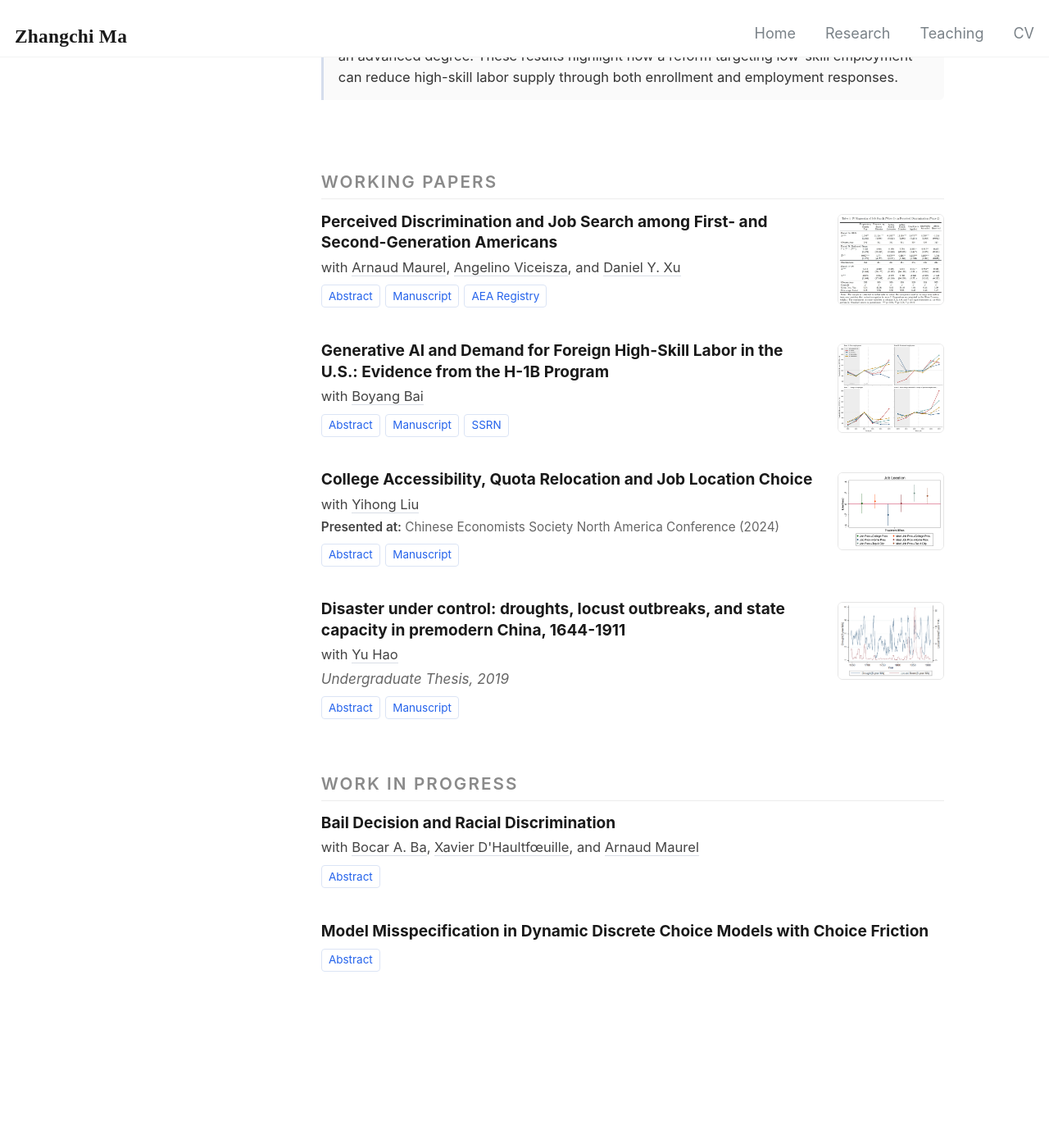
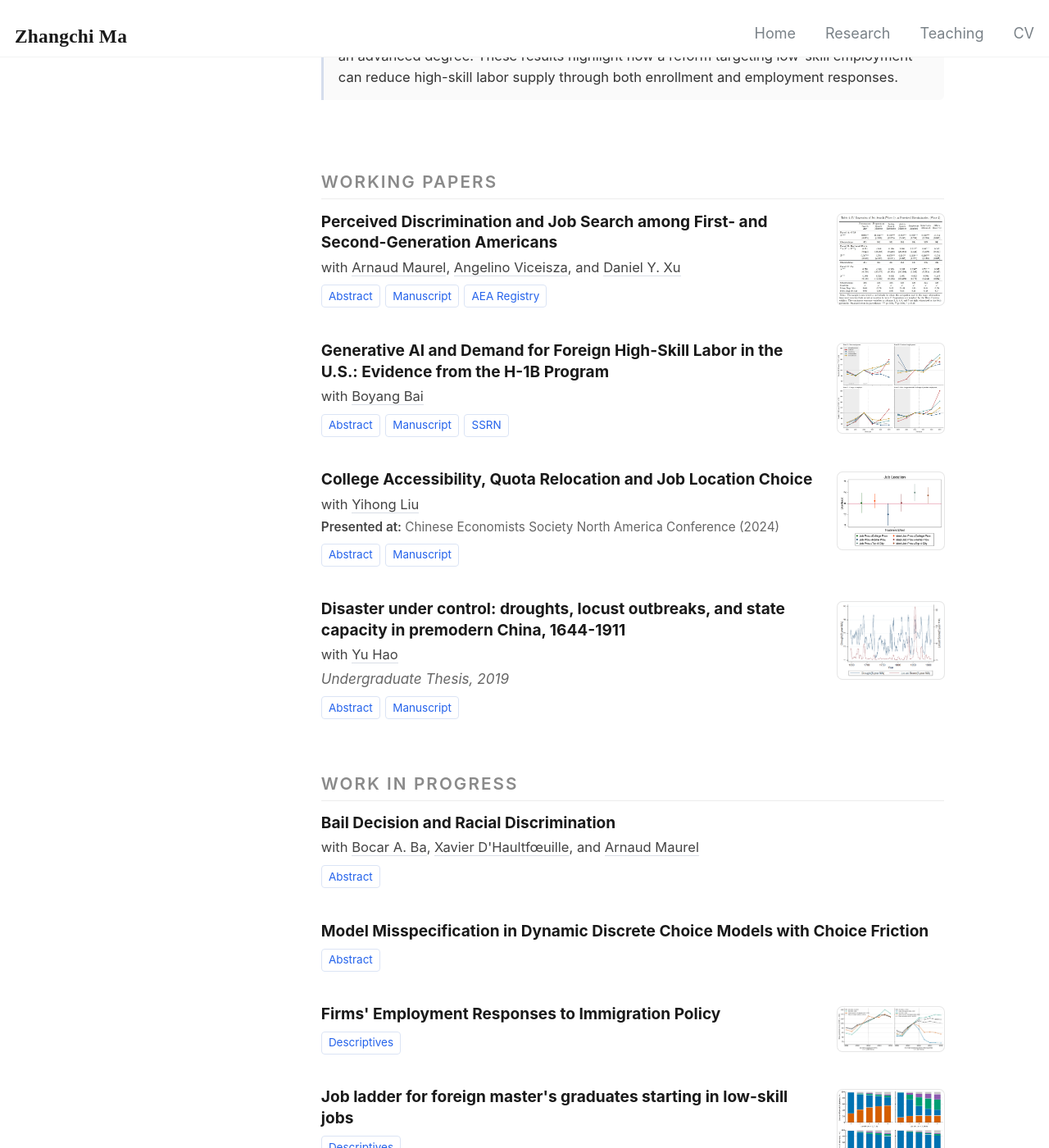
Before and after one commit to henrymzc/henrymzc.github.io, a Jekyll site: the page built from _pages/research.html, in a window 1280 px wide and 1400 px high, scrolled down 597 px. Shown: the whole window at 82% size. Built offline with Jekyll 4.4.1, drawn with Linux system fonts in a browser that asks for light colours.

Commit message:
Research: add two descriptive WIP projects; larger hover zoom
Add 'Firms' Employment Responses to Immigration Policy' and 'Job ladder
for foreign master's graduates starting in low-skill jobs' to Work in
Progress, each with a Descriptives toggle and thumbnail. Double the
thumbnail hover zoom and keep the zoomed image above the footer.

Co-Authored-By: Claude Opus 5.5 <noreply@anthropic.com>

```diff
--- a/_pages/research.html
+++ b/_pages/research.html
@@ -27,18 +27,28 @@ author_profile: false
   .paper-row { display: flex; gap: 1.4rem; align-items: flex-start; }
   .paper-main { flex: 1 1 auto; min-width: 0; }
 
+  /* Keep zoomed thumbnails above the footer: #main's intro animation makes it
+     its own stacking context, which the later footer would otherwise paint over.
+     Stays below the masthead (z-index 20). */
+  #main { position: relative; z-index: 10; }
+
   .paper-fig { flex: 0 0 130px; width: 130px; margin-top: 0.2rem; position: relative; }
   .paper-fig img {
     width: 100%; height: auto; display: block;
-    border: 1px solid #e6e6e6; border-radius: 6px;
+    /* Ring drawn with box-shadow, not border: a real border leaves a sliver of
+       the text underneath visible along the top edge once the image is zoomed. */
+    box-shadow: 0 0 0 1px #e6e6e6; border-radius: 6px;
     background: #fff; cursor: zoom-in;
     transition: transform .25s ease, box-shadow .25s ease;
     transform-origin: top right;
   }
   .paper-fig img:hover {
-    transform: scale(3.2);
-    box-shadow: 0 10px 40px rgba(0,0,0,0.25);
-    border-color: #d0d0d0; position: relative; z-index: 50;
+    transform: scale(6.4);
+    box-shadow: 0 0 0 1px #d0d0d0, 0 10px 40px rgba(0,0,0,0.25);
+    position: relative; z-index: 50;
+  }
+  @media (max-width: 900px) and (min-width: 641px) {
+    .paper-fig img:hover { transform: scale(4.6); }
   }
   @media (max-width: 640px) {
     .paper-row { flex-direction: column; gap: 0.6rem; }
@@ -327,6 +337,36 @@ author_profile: false
   </article>
 
 
+  <article class="paper">
+   <div class="paper-row">
+    <div class="paper-main">
+      <p class="title">Firms' Employment Responses to Immigration Policy</p>
+      <div class="links">
+        <button class="abstract-toggle" onclick="toggleAbs(this)">Descriptives</button>
+      </div>
+      <p class="abstract">After the UK abolished its post-study work visa in 2012, firms that had relied on graduates from India stopped hiring them, but they did not turn to UK graduates. Relative to firms that had hired none of Indian students, their hiring of UK graduates grew more slowly, in both high- and low-skill jobs.</p>
+    </div>
+    <div class="paper-fig">
+      <img src="/files/fig_uk_firm_hire.png" alt="New-graduate hiring by origin at zero- and high-exposure UK firms, 2008-2016">
+    </div>
+   </div>
+  </article>
+
+  <article class="paper">
+   <div class="paper-row">
+    <div class="paper-main">
+      <p class="title">Job ladder for foreign master's graduates starting in low-skill jobs</p>
+      <div class="links">
+        <button class="abstract-toggle" onclick="toggleAbs(this)">Descriptives</button>
+      </div>
+      <p class="abstract">A substantial share of low-skill starters move into high-skill jobs in the host country, but the share differs sharply across destinations. Five years after the first job, 55% hold a high-skill job in the US, compared with only 22% in the UK, where half just left the UK.</p>
+    </div>
+    <div class="paper-fig">
+      <img src="/files/fig_low_skill_ladder.png" alt="Status of low-skill starters one to five years after the first job, by destination">
+    </div>
+   </div>
+  </article>
+
 
   <!-- ============ PUBLICATIONS (uncomment when you have one) ============
   <h2>Publications</h2>
```
Also changed, not shown: other parts of _pages/research.html (+2 -1 lines), files/fig_low_skill_ladder.png (added), files/fig_uk_firm_hire.png (added).
